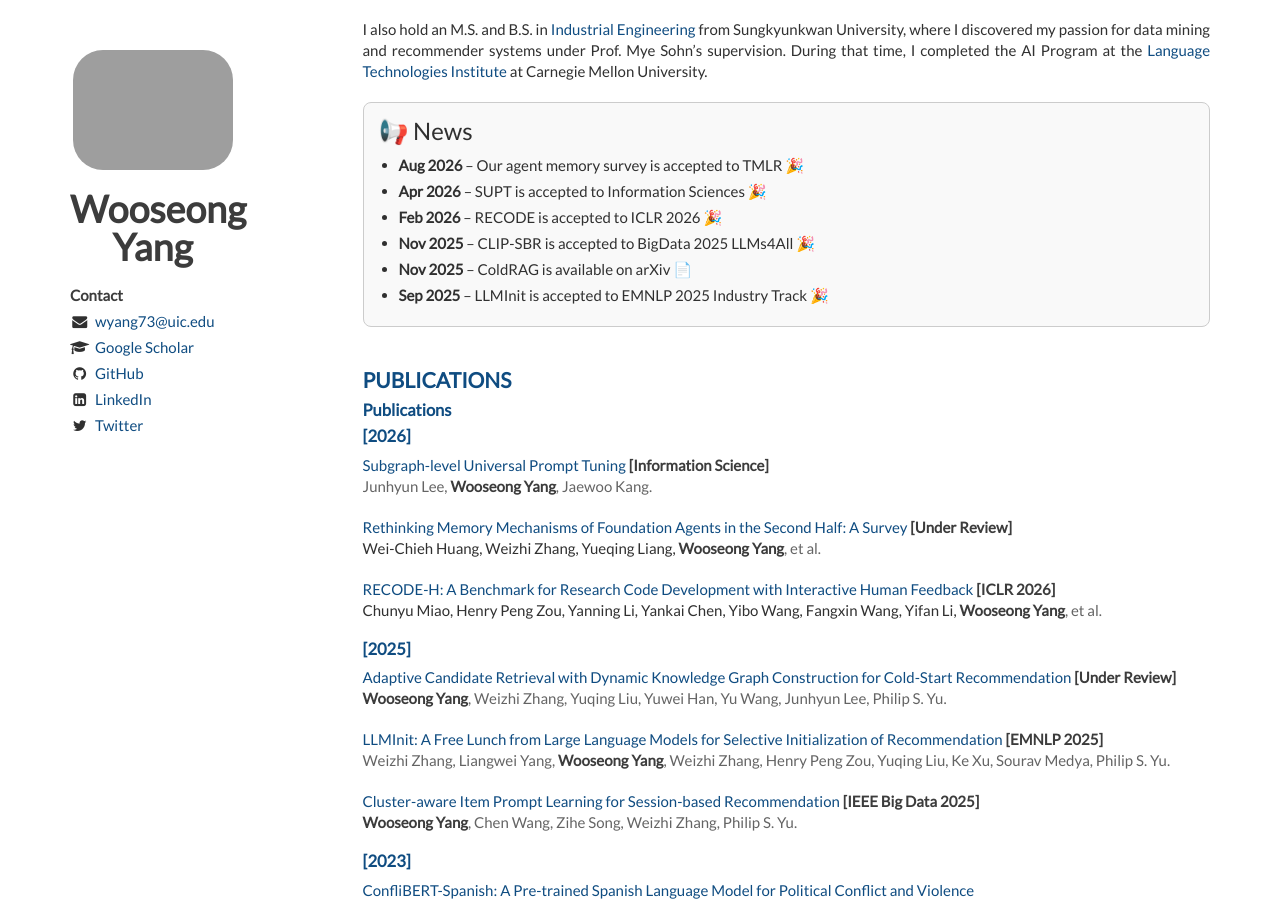
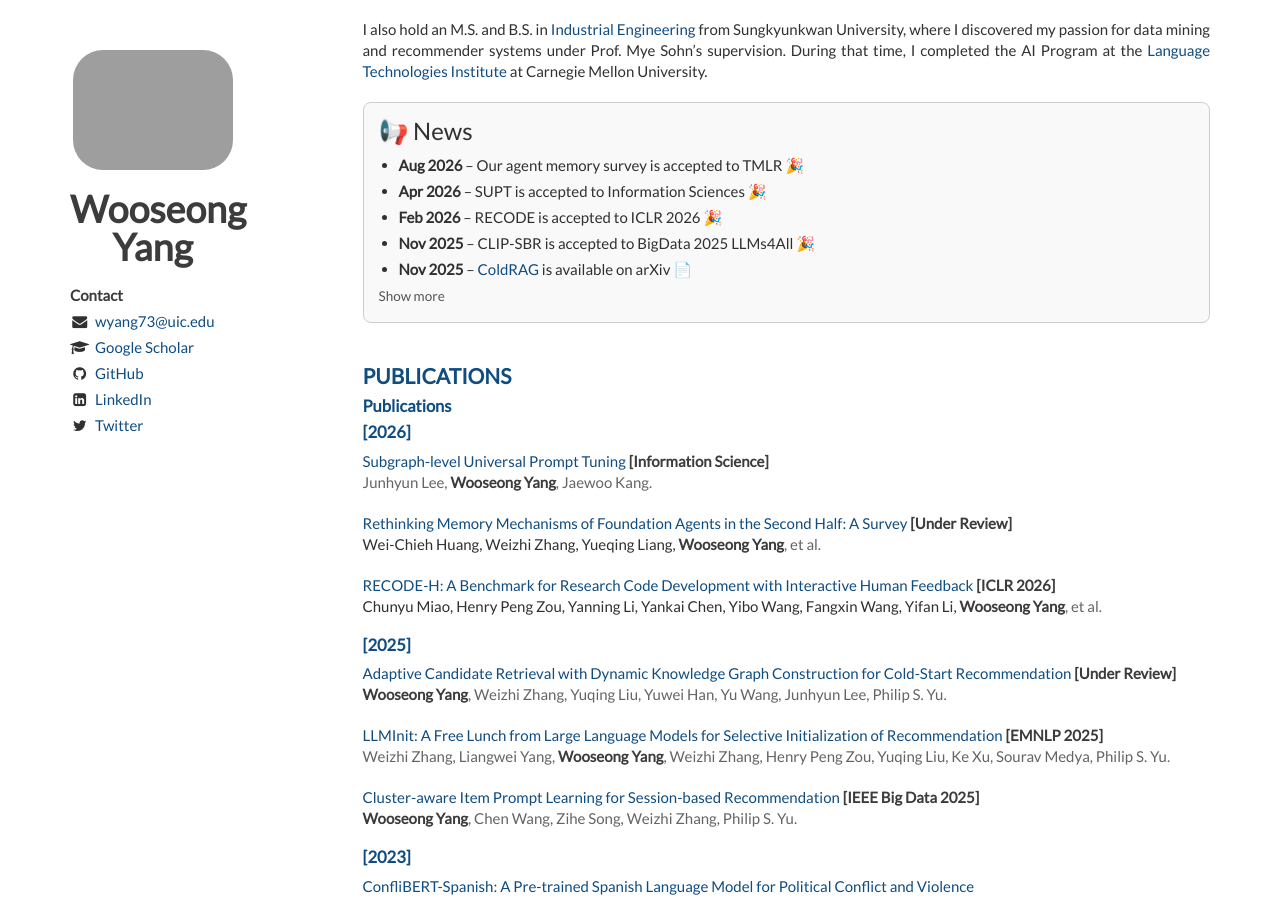
Before and after one commit to WooseongYang/WooseongYang.github.io, a Jekyll site: the page built from index.html, in a window 1280 px wide and 900 px high, scrolled down 361 px. Built offline with Jekyll 4.4.1, drawn with Linux system fonts in a browser that asks for light colours; nearby versions of some CDN libraries; the list of posts is cut into pages by our own code.

Commit message:
Update about.html

```diff
--- a/_includes/about.html
+++ b/_includes/about.html
@@ -26,13 +26,18 @@
 <div style="border: 1px solid #ccc; border-radius: 8px; padding: 15px; background-color: #f9f9f9; margin: 20px 0;">
   <h3 style="margin-top: 0;">📢 News</h3>
   <ul style="padding-left: 20px; margin: 0;">
-    <li><strong>Aug 2026</strong> – Our agent memory survey is accepted to TMLR 🎉</li>
-    <li><strong>Apr 2026</strong> – SUPT is accepted to Information Sciences 🎉</li>
-    <li><strong>Feb 2026</strong> – RECODE is accepted to ICLR 2026 🎉</li>
-    <li><strong>Nov 2025</strong> – CLIP-SBR is accepted to BigData 2025 LLMs4All 🎉</li>
-    <li><strong>Nov 2025</strong> – ColdRAG is available on arXiv 📄</li>
-    <li><strong>Sep 2025</strong> – LLMInit is accepted to EMNLP 2025 Industry Track 🎉</li>
+    <li><strong>Aug 2026</strong> &ndash; Our agent memory survey is accepted to TMLR 🎉</li>
+    <li><strong>Apr 2026</strong> &ndash; SUPT is accepted to Information Sciences 🎉</li>
+    <li><strong>Feb 2026</strong> &ndash; RECODE is accepted to ICLR 2026 🎉</li>
+    <li><strong>Nov 2025</strong> &ndash; CLIP-SBR is accepted to BigData 2025 LLMs4All 🎉</li>
+    <li><strong>Nov 2025</strong> &ndash; <a href="https://arxiv.org/abs/2505.20773">ColdRAG</a> is available on arXiv 📄</li>
   </ul>
+  <details style="margin-top: 6px;">
+    <summary style="cursor: pointer; font-size: 90%; color: #555; outline: none;">Show more</summary>
+    <ul style="padding-left: 20px; margin: 6px 0 0 0;">
+      <li><strong>Sep 2025</strong> &ndash; LLMInit is accepted to EMNLP 2025 Industry Track 🎉</li>
+    </ul>
+  </details>
 </div>
 
 
```
